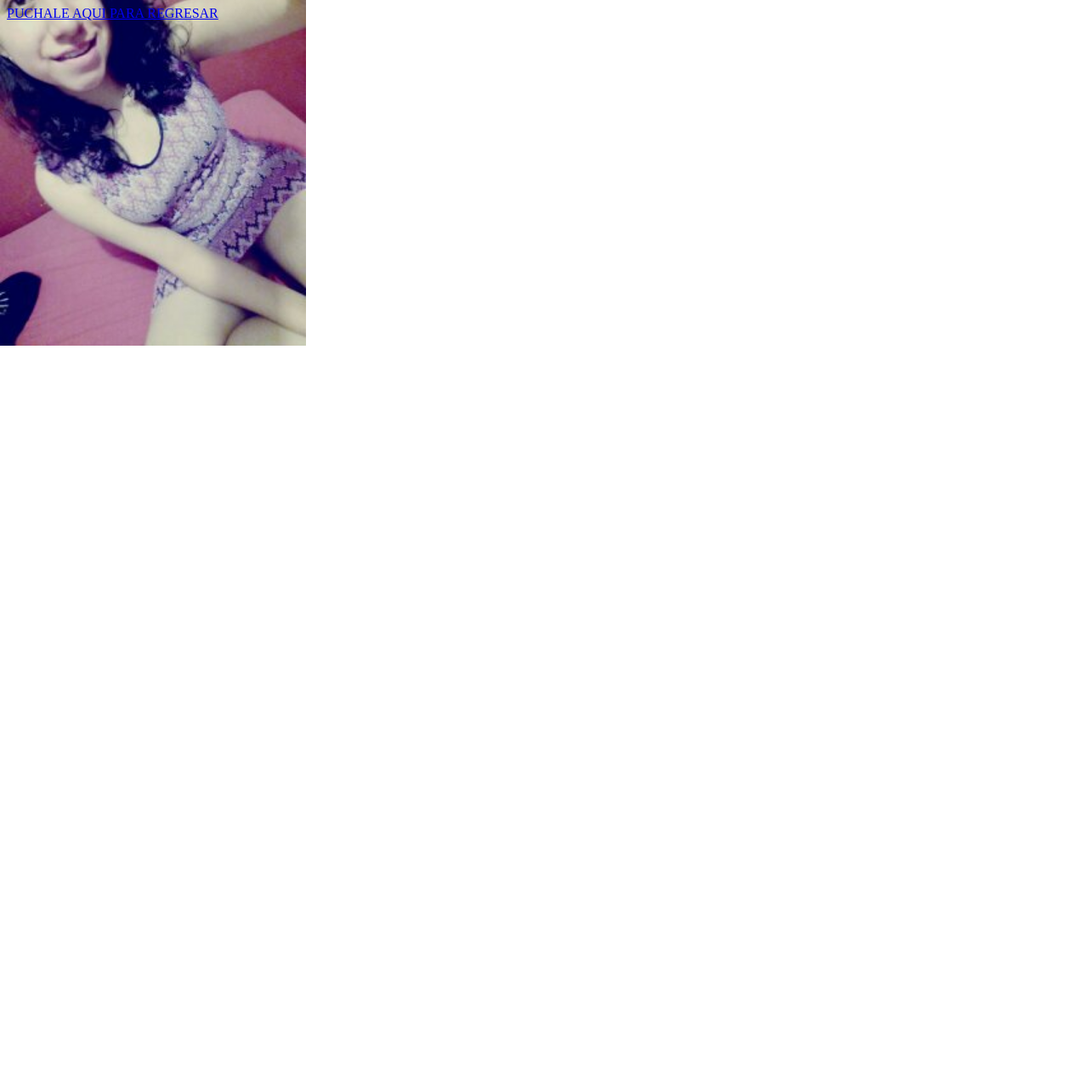
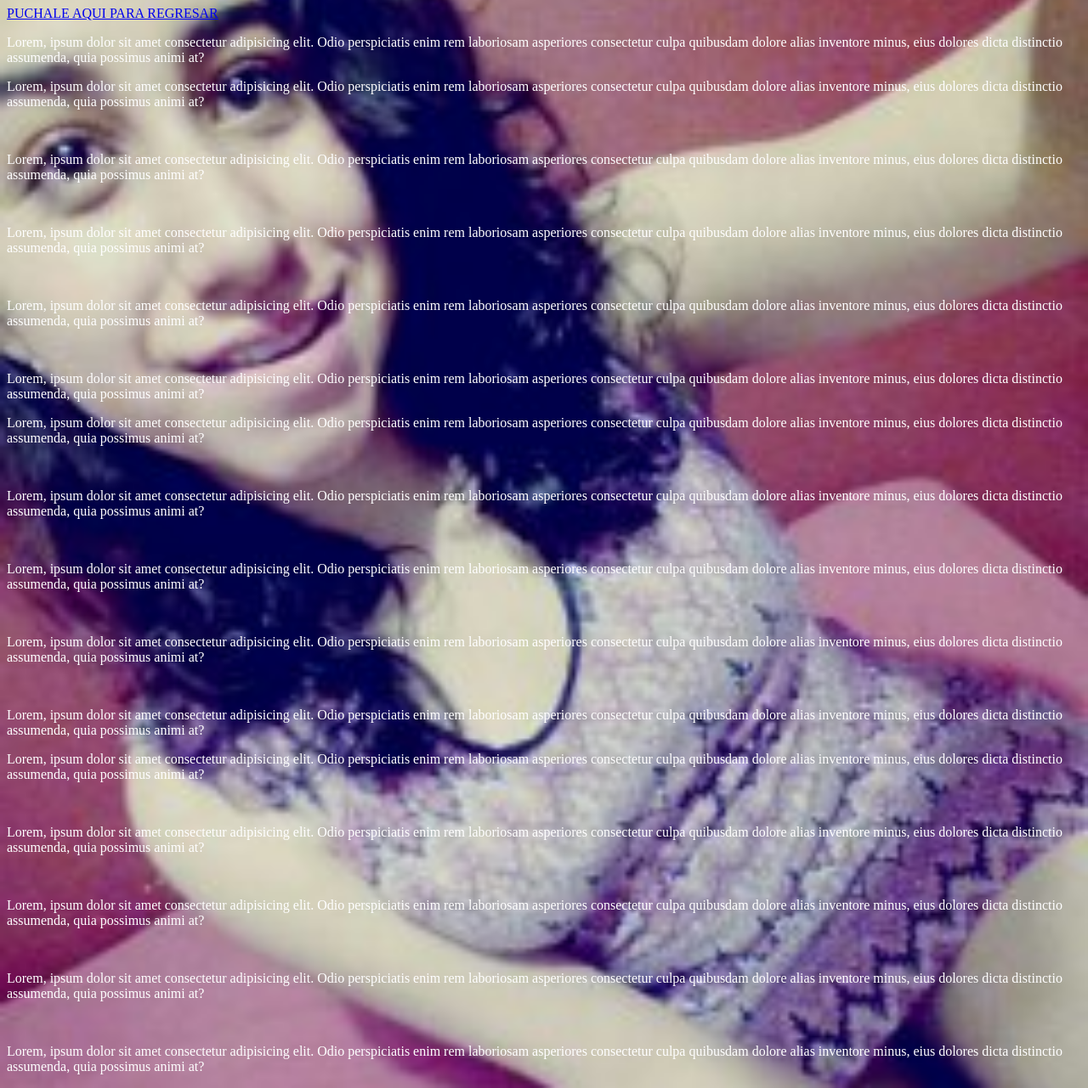
Before and after one commit to omarcito95/jarely, a plain HTML site: page detalle.html in a window 1280 px wide. Shown: the part 73-1354 px from the top of the page at 85% size. Before the commit the page ends 800 px from the top, so only its background shows below. Drawn offline with Linux system fonts and the light colour scheme.

Commit message:
otra vez

```diff
--- a/css/detalle.css
+++ b/css/detalle.css
@@ -1,7 +1,7 @@
 body{
     background: url("../imagenes/bella.jpg");
     background-repeat: no-repeat;
-    background-size:360px;
+    background-size:cover;
     background-attachment: fixed;
     color:white;
 }
--- a/detalle.html
+++ b/detalle.html
@@ -10,5 +10,50 @@
 <body>
     <h1>aqui va otra cosa</h1>
     <a href="index.html">PUCHALE AQUI PARA REGRESAR</a>
+    <p>Lorem, ipsum dolor sit amet consectetur adipisicing elit. Odio perspiciatis enim rem laboriosam asperiores consectetur culpa
+        quibusdam dolore alias inventore minus, eius dolores dicta distinctio assumenda, quia possimus animi at? </p>
+    <p>Lorem, ipsum dolor sit amet consectetur adipisicing elit. Odio perspiciatis enim rem laboriosam asperiores consectetur culpa
+        quibusdam dolore alias inventore minus, eius dolores dicta distinctio assumenda, quia possimus animi at? </p>
+    <br>
+    <p>Lorem, ipsum dolor sit amet consectetur adipisicing elit. Odio perspiciatis enim rem laboriosam asperiores consectetur culpa
+        quibusdam dolore alias inventore minus, eius dolores dicta distinctio assumenda, quia possimus animi at? </p>
+    <br>
+    <p>Lorem, ipsum dolor sit amet consectetur adipisicing elit. Odio perspiciatis enim rem laboriosam asperiores consectetur culpa
+        quibusdam dolore alias inventore minus, eius dolores dicta distinctio assumenda, quia possimus animi at? </p>
+    <br>
+    <p>Lorem, ipsum dolor sit amet consectetur adipisicing elit. Odio perspiciatis enim rem laboriosam asperiores consectetur culpa
+        quibusdam dolore alias inventore minus, eius dolores dicta distinctio assumenda, quia possimus animi at? </p>
+    <br>
+    <p>Lorem, ipsum dolor sit amet consectetur adipisicing elit. Odio perspiciatis enim rem laboriosam asperiores consectetur culpa
+        quibusdam dolore alias inventore minus, eius dolores dicta distinctio assumenda, quia possimus animi at? </p>
+    <p>Lorem, ipsum dolor sit amet consectetur adipisicing elit. Odio perspiciatis enim rem laboriosam asperiores consectetur culpa
+        quibusdam dolore alias inventore minus, eius dolores dicta distinctio assumenda, quia possimus animi at? </p>
+    <br>
+    <p>Lorem, ipsum dolor sit amet consectetur adipisicing elit. Odio perspiciatis enim rem laboriosam asperiores consectetur culpa
+        quibusdam dolore alias inventore minus, eius dolores dicta distinctio assumenda, quia possimus animi at? </p>
+    <br>
+    <p>Lorem, ipsum dolor sit amet consectetur adipisicing elit. Odio perspiciatis enim rem laboriosam asperiores consectetur culpa
+        quibusdam dolore alias inventore minus, eius dolores dicta distinctio assumenda, quia possimus animi at? </p>
+    <br>
+    <p>Lorem, ipsum dolor sit amet consectetur adipisicing elit. Odio perspiciatis enim rem laboriosam asperiores consectetur culpa
+        quibusdam dolore alias inventore minus, eius dolores dicta distinctio assumenda, quia possimus animi at? </p>
+    <br>
+    <p>Lorem, ipsum dolor sit amet consectetur adipisicing elit. Odio perspiciatis enim rem laboriosam asperiores consectetur culpa
+        quibusdam dolore alias inventore minus, eius dolores dicta distinctio assumenda, quia possimus animi at? </p>
+    <p>Lorem, ipsum dolor sit amet consectetur adipisicing elit. Odio perspiciatis enim rem laboriosam asperiores consectetur culpa
+        quibusdam dolore alias inventore minus, eius dolores dicta distinctio assumenda, quia possimus animi at? </p>
+    <br>
+    <p>Lorem, ipsum dolor sit amet consectetur adipisicing elit. Odio perspiciatis enim rem laboriosam asperiores consectetur culpa
+        quibusdam dolore alias inventore minus, eius dolores dicta distinctio assumenda, quia possimus animi at? </p>
+    <br>
+    <p>Lorem, ipsum dolor sit amet consectetur adipisicing elit. Odio perspiciatis enim rem laboriosam asperiores consectetur culpa
+        quibusdam dolore alias inventore minus, eius dolores dicta distinctio assumenda, quia possimus animi at? </p>
+    <br>
+    <p>Lorem, ipsum dolor sit amet consectetur adipisicing elit. Odio perspiciatis enim rem laboriosam asperiores consectetur culpa
+        quibusdam dolore alias inventore minus, eius dolores dicta distinctio assumenda, quia possimus animi at? </p>
+    <br>
+    <p>Lorem, ipsum dolor sit amet consectetur adipisicing elit. Odio perspiciatis enim rem laboriosam asperiores consectetur culpa
+        quibusdam dolore alias inventore minus, eius dolores dicta distinctio assumenda, quia possimus animi at? </p>
+
 </body>
 </html>
```
